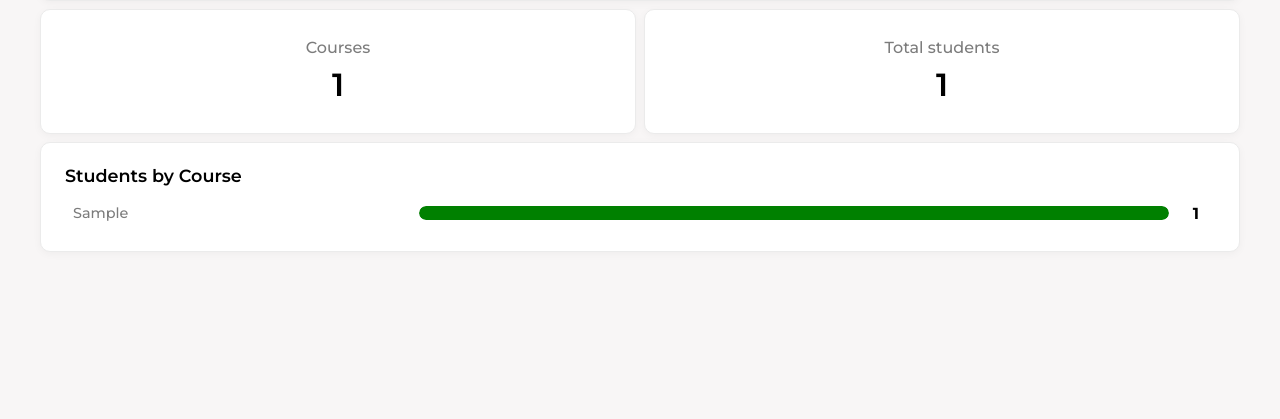
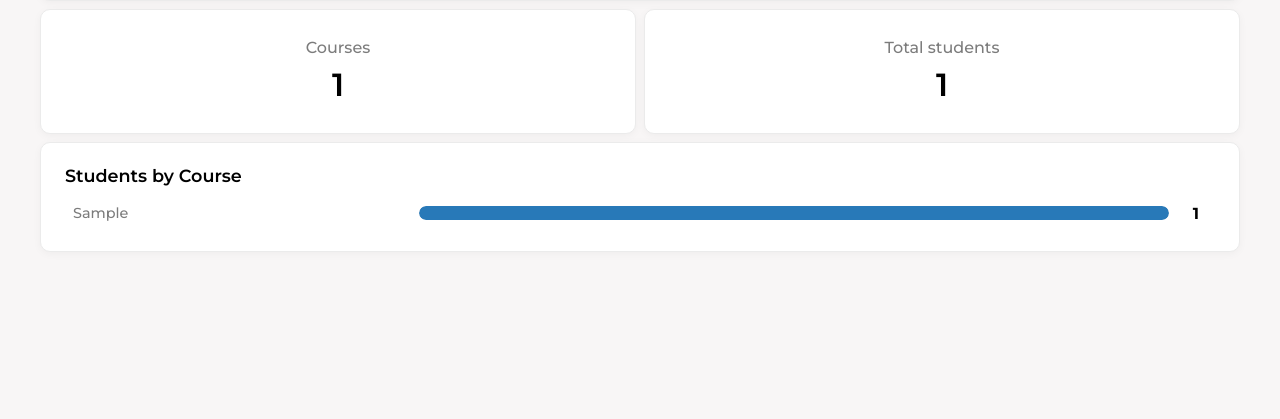
Before and after one commit to ffilipeqq/Student-Manager, a Flask app: page /dashboard in a window 1280 px wide. Shown: the part 359-778 px from the top of the page. Run offline with Flask 3, Linux system fonts and the light colour scheme; the visitor is signed in with stand-in values (Sample User, id 1); tables that the repository leaves empty or names only in its code hold one stand-in row (values such as "Sample post").

Commit message:
Add brand color to chart

```diff
--- a/static/css/style.css
+++ b/static/css/style.css
@@ -331,7 +331,7 @@ main {
     width: 0;
     height: 100%;
     border-radius: inherit;
-    background-color: green;
+    background-color: var(--brand-color);
     transition: width 0.3s ease;
 }
 
```
